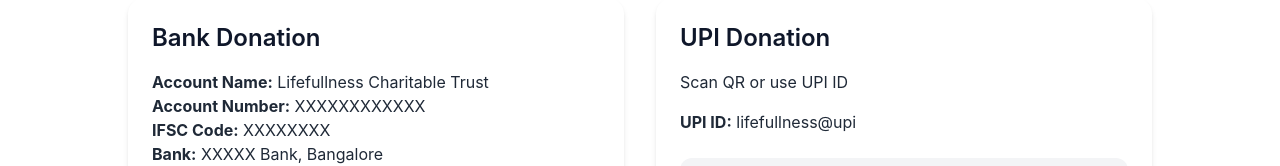
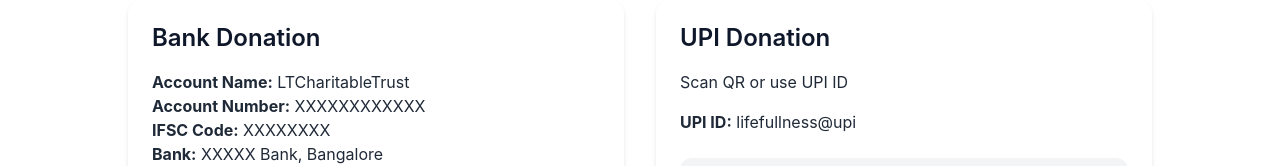
Before and after one commit to saqeeb66/trust_client, a React (Vite) app: page /donate in a window 1280 px wide. Shown: the part 234-400 px from the top of the page. Built offline with nearby package versions, Linux system fonts and the light colour scheme.

Commit message:
Update account name for bank donation

```diff
--- a/src/pages/Donate.jsx
+++ b/src/pages/Donate.jsx
@@ -21,7 +21,7 @@ function Donate() {
         <div className="grid grid-cols-1 md:grid-cols-2 gap-8">
           <div className="card text-left">
             <h2 className="text-2xl mb-4">Bank Donation</h2>
-            <p><b>Account Name:</b> Lifefullness Charitable Trust</p>
+            <p><b>Account Name:</b> LTCharitableTrust</p>
             <p><b>Account Number:</b> XXXXXXXXXXXX</p>
             <p><b>IFSC Code:</b> XXXXXXXX</p>
             <p><b>Bank:</b> XXXXX Bank, Bangalore</p>
```
